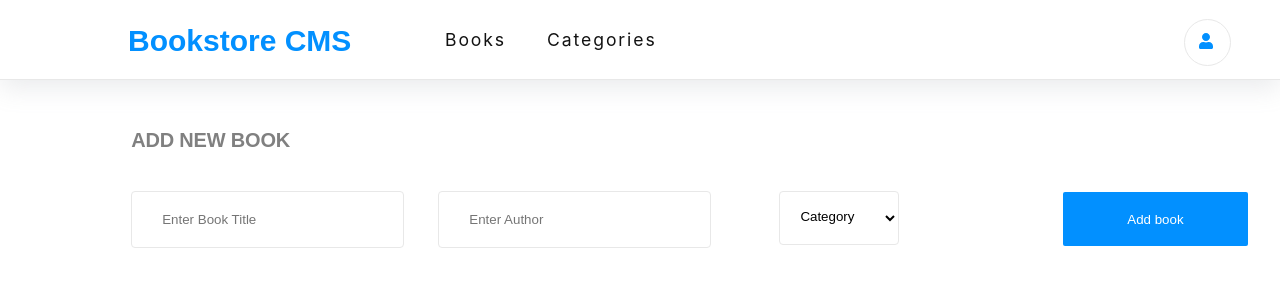
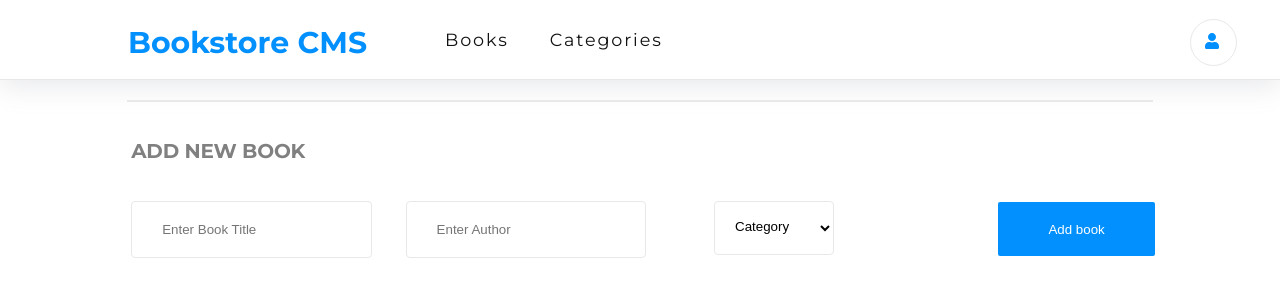
Before and after one commit to nedjwab/bookstore, a React (Create React App) app: page /books in a window 1280 px wide. Shown: the top 300 px of the page. Built offline with nearby package versions, Linux system fonts and the light colour scheme; no server answers.

Commit message:
Adjust font familly ,size and form width

```diff
--- a/src/App.css
+++ b/src/App.css
@@ -1,3 +1,4 @@
+@import url('https://fonts.googleapis.com/css2?family=Montserrat:wght@400;500;600;700&family=Roboto+Slab:wght@300;400;500;600;700&display=swap');
 :root {
   --logocolor: #0290ff;
   --textcolor: #121212;
@@ -29,6 +30,7 @@
   font-size: 1.1rem;
   font-weight: normal;
   font-stretch: normal;
+  font-family: Montserrat,sans-serif;
   font-style: normal;
   line-height: normal;
   letter-spacing: 1.9px;
@@ -89,6 +91,7 @@
   justify-content: space-between;
   margin-top: 9px;
   margin-left: 13px;
+  padding: 15px;
 }
 
 .book-category {
@@ -107,10 +110,10 @@
 }
 
 .book-title {
-  width: 12.313rem;
+  width: 22.813rem;
   height: 1.813rem;
   margin: 0.188rem 20.188rem 0 0;
-  font-family: RobotoSlab, sans-serif;
+  font-family:'RobotoSlab', sans-serif;
   font-size: 1.375rem;
   font-weight: bold;
   font-stretch: normal;
@@ -120,18 +123,23 @@
   color: #121212;
 }
 
+hr {
+  width: 80%;
+  border: solid 1px #e8e8e8;
+}
+
 .book-author {
-  width: 6.688rem;
+ width: 6.688rem;
   height: 1.188rem;
   margin: 0.25rem 0 0;
-  font-family: RobotoSlab, sans-serif;
+  font-family: RobotoSlab,sans-serif;
   font-size: 0.875rem;
   font-weight: 300;
   font-stretch: normal;
   font-style: normal;
   line-height: normal;
   letter-spacing: normal;
-  color: var(--secondcolor);
+  color: #4386bf;
 }
 
 .buttons-container {
@@ -197,6 +205,7 @@
   display: flex;
   flex-direction: row;
   margin-top: 34px;
+  border-right: solid 1px #e8e8e8;
 }
 
 .progress-bar {
@@ -217,9 +226,11 @@
   font-style: normal;
   line-height: normal;
   letter-spacing: normal;
+  border-right: solid 1px #e8e8e8;
 }
 
 .Form {
+  width: 80%;
   display: flex;
   flex-direction: column;
   align-items: flex-start;
@@ -229,6 +240,7 @@
 form {
   display: flex;
   flex-direction: row;
+  margin-bottom: 20px;
 }
 
 input {
@@ -252,7 +264,7 @@
 }
 
 .form-title {
-  width: 10.875rem;
+  width: 14rem;
   height: 1.5rem;
   margin: 1.813rem 32.75rem 1.188rem 0;
   font-family: Montserrat, sans-serif;
--- a/src/components/books.js
+++ b/src/components/books.js
@@ -7,6 +7,7 @@
     <div className="single-book">
       <Book />
     </div>
+    <hr />
     <Form />
   </div>
 
```
